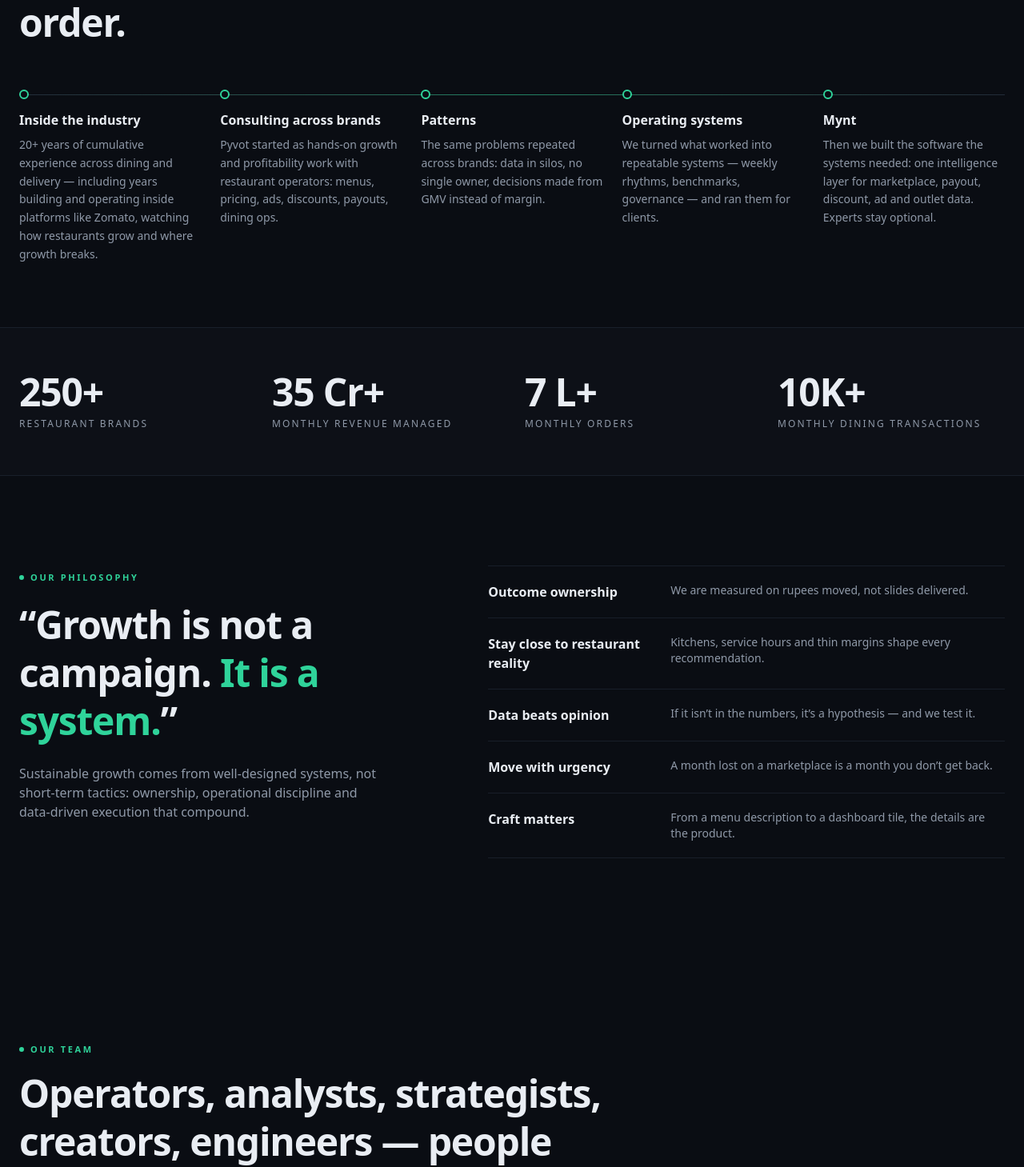
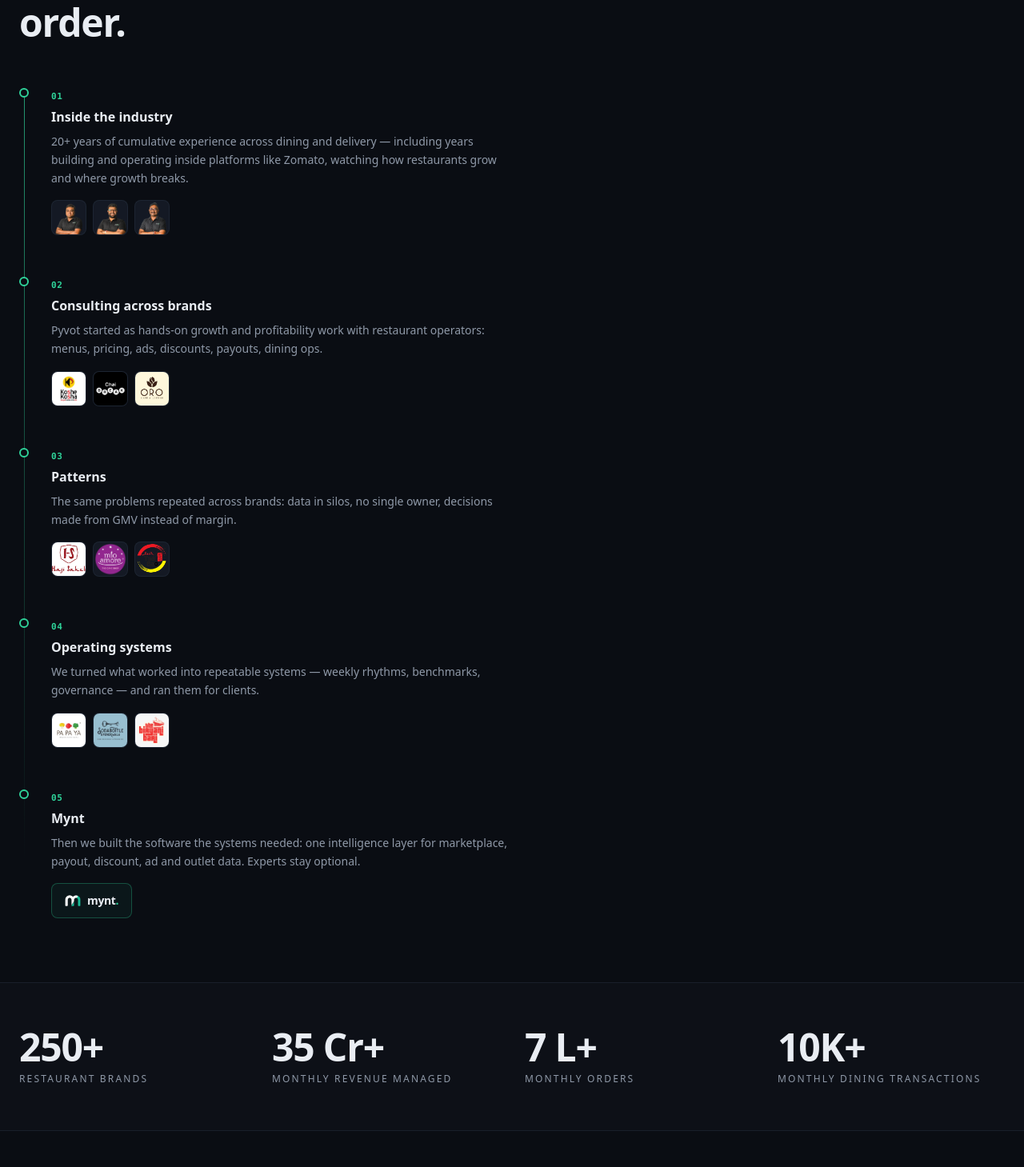
Before and after one commit to sakshi-pyvot/mynt-landing-page-, a React (Vite) app: page /about in a window 1280 px wide. Shown: the part 1766-3225 px from the top of the page at 80% size. Built offline with nearby package versions, Linux system fonts and the light colour scheme; grey boxes are pictures that could not be loaded.

Commit message:
About: cinematic philosophy band, visual evolution timeline, count-up stats

```diff
--- a/src/pages/About.jsx
+++ b/src/pages/About.jsx
@@ -1,18 +1,34 @@
-import { useRef } from 'react'
 import SocialLinks from '@/components/SocialLinks'
-import gsap from 'gsap'
-import { useGSAP } from '@gsap/react'
 import CtaPair from '@/components/CtaPair'
+import VideoLoop from '@/components/VideoLoop'
 import { HeroMosaic, TeamGrid } from '@/components/TeamCards'
-import { PyvotLogo } from '@/components/Brand'
-import { Button, Eyebrow, GlowCard, Reveal, Section, SectionHead, SmartLink } from '@/components/ui'
+import { MyntMark, PyvotLogo } from '@/components/Brand'
+import { Button, CountUp, Eyebrow, GlowCard, Reveal, Section, SectionHead, SmartLink } from '@/components/ui'
 import { GROUPS, LEADERSHIP, TEAM } from '@/data/team'
 
+// [title, description, tiles?] — tiles are era-appropriate [src, alt] pairs;
+// the Mynt milestone has none and renders the Mynt mark instead.
 const EVOLUTION = [
-  ['Inside the industry', '20+ years of cumulative experience across dining and delivery — including years building and operating inside platforms like Zomato, watching how restaurants grow and where growth breaks.'],
-  ['Consulting across brands', 'Pyvot started as hands-on growth and profitability work with restaurant operators: menus, pricing, ads, discounts, payouts, dining ops.'],
-  ['Patterns', 'The same problems repeated across brands: data in silos, no single owner, decisions made from GMV instead of margin.'],
-  ['Operating systems', 'We turned what worked into repeatable systems — weekly rhythms, benchmarks, governance — and ran them for clients.'],
+  ['Inside the industry', '20+ years of cumulative experience across dining and delivery — including years building and operating inside platforms like Zomato, watching how restaurants grow and where growth breaks.', [
+    ['/team/bhaskar-halder.png', 'Bhaskar Halder'],
+    ['/team/sanchit-surana.png', 'Sanchit Surana'],
+    ['/team/rohit-jain.png', 'Rohit Jain'],
+  ]],
+  ['Consulting across brands', 'Pyvot started as hands-on growth and profitability work with restaurant operators: menus, pricing, ads, discounts, payouts, dining ops.', [
+    ['/brand/curated/koshe-kosha.jpg', 'Koshe Kosha'],
+    ['/brand/curated/chai-break.png', 'Chai Break'],
+    ['/brand/curated/oro-cafe.jpg', 'Oro Cafe'],
+  ]],
+  ['Patterns', 'The same problems repeated across brands: data in silos, no single owner, decisions made from GMV instead of margin.', [
+    ['/brand/curated/haji-saheb.jpg', 'Haji Saheb'],
+    ['/brand/curated/mio-amore.png', 'Mio Amore'],
+    ['/brand/curated/tao-bao.png', 'Tao Bao'],
+  ]],
+  ['Operating systems', 'We turned what worked into repeatable systems — weekly rhythms, benchmarks, governance — and ran them for clients.', [
+    ['/brand/curated/pa-pa-ya.jpg', 'Pa Pa Ya'],
+    ['/brand/curated/soda-bottle-opener-wala.jpg', 'Soda Bottle Opener Wala'],
+    ['/brand/curated/the-biryani-bari.jpg', 'The Biryani Bari'],
+  ]],
   ['Mynt', 'Then we built the software the systems needed: one intelligence layer for marketplace, payout, discount, ad and outlet data. Experts stay optional.'],
 ]
 
@@ -25,10 +41,10 @@ const PRINCIPLES = [
 ]
 
 const STATS = [
-  { value: 250, suffix: '+', label: 'restaurant brands' },
-  { value: 35, suffix: ' Cr+', label: 'monthly revenue managed' },
-  { value: 7, suffix: ' L+', label: 'monthly orders' },
-  { value: 10, suffix: 'K+', label: 'monthly dining transactions' },
+  ['250+', 'restaurant brands'],
+  ['35 Cr+', 'monthly revenue managed'],
+  ['7 L+', 'monthly orders'],
+  ['10K+', 'monthly dining transactions'],
 ]
 
 const WHY = [
@@ -44,38 +60,6 @@ const MOSAIC = [
   LEADERSHIP[1], LEADERSHIP[2], TEAM.find((p) => p.slug === 'kshitij-murarka'),
   TEAM.find((p) => p.slug === 'namrata-pareek'), LEADERSHIP[5], TEAM.find((p) => p.slug === 'keshav-saraf'),
 ].filter(Boolean)
-
-function CountStats() {
-  const root = useRef(null)
-  useGSAP(
-    () => {
-      gsap.utils.toArray('.about-stat').forEach((el, i) => {
-        const s = STATS[i]
-        const o = { v: 0 }
-        gsap.to(o, {
-          v: s.value,
-          duration: 1.5,
-          ease: 'power2.out',
-          scrollTrigger: { trigger: root.current, start: 'top 80%', once: true },
-          onUpdate: () => (el.textContent = `${Math.round(o.v)}${s.suffix}`),
-        })
-      })
-    },
-    { scope: root },
-  )
-  return (
-    <section ref={root} className="border-y border-line/60 bg-surface/50 py-14">
-      <div className="mx-auto grid max-w-7xl grid-cols-2 gap-8 px-6 md:grid-cols-4">
-        {STATS.map((s) => (
-          <div key={s.label}>
-            <div className="about-stat text-4xl font-bold tracking-tight md:text-5xl">0{s.suffix}</div>
-            <div className="mt-2 text-xs uppercase tracking-[0.18em] text-mute">{s.label}</div>
-          </div>
-        ))}
-      </div>
-    </section>
-  )
-}
 
 export default function About() {
   return (
@@ -121,6 +105,7 @@ export default function About() {
             <Reveal><p>As restaurants expanded across dine-in and online ordering, the complexity increased. Menus, pricing, technology, performance and operations began to operate in silos. Many brands were growing, but without the systems or clarity needed to sustain that growth.</p></Reveal>
             <Reveal><p className="font-semibold text-ink">Pyvot was created to solve this gap.</p></Reveal>
             <Reveal><p>Today, we partner with restaurants to bring structure to both sides of the business. We help strengthen dining fundamentals while building high-performing delivery channels. Our approach blends data, marketplace expertise and hands-on execution — and Mynt, our own software, gives every operator the same visibility our experts use.</p></Reveal>
+            {/* TODO(asset): archival office/kitchen candids */}
           </div>
         </div>
       </Section>
@@ -128,36 +113,75 @@ export default function About() {
       {/* evolution timeline */}
       <Section tight>
         <SectionHead eyebrow="The evolution" title="From industry experience to consulting to software — in that order." />
-        <ol className="relative grid gap-6 md:grid-cols-5" role="list">
-          <span className="absolute left-0 right-0 top-3 hidden h-px bg-gradient-to-r from-line via-mint/60 to-line md:block" aria-hidden />
-          {EVOLUTION.map(([t, d], i) => (
-            <Reveal key={t} delay={i * 0.06}>
-              <li className="relative md:pt-8">
-                <span className="absolute left-0 top-1.5 hidden h-3 w-3 rounded-full border-2 border-mint bg-bg md:block" aria-hidden />
-                <h3 className="font-semibold">{t}</h3>
-                <p className="mt-2 text-sm leading-relaxed text-mute">{d}</p>
-              </li>
+        {/* TODO(asset): archival office/kitchen candids */}
+        <ol className="relative max-w-3xl space-y-12 pl-10" role="list">
+          <span className="absolute bottom-6 left-1.5 top-2 w-px bg-gradient-to-b from-mint/70 via-mint/30 to-transparent" aria-hidden />
+          {EVOLUTION.map(([t, d, tiles], i) => (
+            <Reveal key={t} as="li" delay={i * 0.06} className="relative">
+              <span className="absolute -left-10 top-1 h-3 w-3 rounded-full border-2 border-mint bg-bg" aria-hidden />
+              <span className="font-mono text-[11px] font-bold tracking-wider text-mint">0{i + 1}</span>
+              <h3 className="mt-1 font-semibold">{t}</h3>
+              <p className="mt-2 max-w-xl text-sm leading-relaxed text-mute">{d}</p>
+              {tiles ? (
+                <div className="mt-4 flex flex-wrap gap-2">
+                  {tiles.map(([src, alt]) => (
+                    <img
+                      key={src}
+                      src={src}
+                      alt={alt}
+                      loading="lazy"
+                      className={`h-11 w-11 rounded-lg border border-line/70 bg-card object-cover ${src.startsWith('/team/') ? 'object-top' : ''}`}
+                    />
+                  ))}
+                </div>
+              ) : (
+                <div className="mt-4 inline-flex h-11 items-center rounded-lg border border-mint/30 bg-mint/5 px-4">
+                  <MyntMark className="h-5" wordClass="text-sm" />
+                </div>
+              )}
             </Reveal>
           ))}
         </ol>
       </Section>
 
-      <CountStats />
+      {/* stats band */}
+      <section className="border-y border-line/60 bg-surface/50 py-14">
+        <div className="mx-auto grid max-w-7xl grid-cols-2 gap-8 px-6 md:grid-cols-4">
+          {STATS.map(([value, label], i) => (
+            <Reveal key={label} delay={i * 0.05}>
+              <CountUp value={value} className="block text-4xl font-bold tracking-tight md:text-5xl" />
+              <div className="mt-2 text-xs uppercase tracking-[0.18em] text-mute">{label}</div>
+            </Reveal>
+          ))}
+        </div>
+      </section>
 
-      {/* philosophy */}
-      <Section id="philosophy">
-        <div className="grid gap-12 lg:grid-cols-[1fr_1.2fr]">
-          <div>
+      {/* philosophy — the page's one cinematic break: full-bleed kitchen loop */}
+      <section id="philosophy" className="relative overflow-hidden">
+        <VideoLoop
+          src="/videos/restaurant.mp4"
+          label="Kitchen flames and service during a dinner rush"
+          className="absolute inset-0"
+        />
+        <div className="pointer-events-none absolute inset-0 bg-bg/80" aria-hidden />
+        <div className="pointer-events-none absolute inset-0 bg-gradient-to-b from-bg via-transparent to-bg" aria-hidden />
+        <div className="relative mx-auto max-w-7xl px-6 py-28 md:py-44">
+          <Reveal>
             <Eyebrow>Our philosophy</Eyebrow>
-            <Reveal>
-              <blockquote className="mt-5 text-3xl font-bold leading-tight tracking-tight md:text-5xl">
+          </Reveal>
+          <Reveal delay={0.05}>
+            <blockquote className="mt-6 max-w-4xl text-4xl font-bold leading-[1.08] tracking-tight md:text-6xl">
               “Growth is not a campaign. <span className="text-mint">It is a system.</span>”
             </blockquote>
           </Reveal>
-            <Reveal delay={0.05}>
-              <p className="mt-6 max-w-md text-mute">Sustainable growth comes from well-designed systems, not short-term tactics: ownership, operational discipline and data-driven execution that compound.</p>
+          <Reveal delay={0.1}>
+            <p className="mt-6 max-w-md text-ink/80">Sustainable growth comes from well-designed systems, not short-term tactics: ownership, operational discipline and data-driven execution that compound.</p>
           </Reveal>
         </div>
+      </section>
+
+      {/* principles */}
+      <Section tight>
         <ul className="divide-y divide-line/60 border-y border-line/60" role="list">
           {PRINCIPLES.map(([t, d], i) => (
             <Reveal key={t} as="li" delay={i * 0.04} className="grid gap-2 py-5 sm:grid-cols-[220px_1fr]">
@@ -166,7 +190,6 @@ export default function About() {
             </Reveal>
           ))}
         </ul>
-        </div>
       </Section>
 
       {/* team */}
```
Lines whose indentation alone changed are shown as unchanged.
